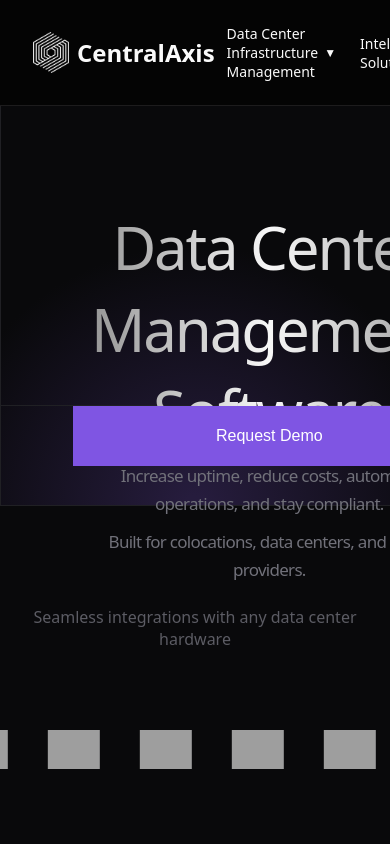
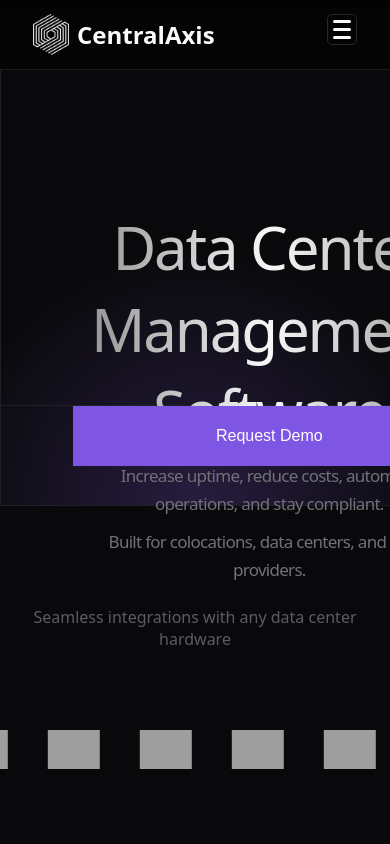
Before and after one commit to deepanshu-sharma425/credex-assignment2, a React (Vite) app: page / in a window 390 px wide. Shown: the top 844 px of the page. Built offline with nearby package versions, Linux system fonts and the light colour scheme; grey boxes are pictures that could not be loaded.

Commit message:
initialsise the hamburger

```diff
--- a/src/components/navbar/navbar.css
+++ b/src/components/navbar/navbar.css
@@ -12,7 +12,6 @@
   right: 0;
   z-index: 9999;
   border-bottom: 1px solid #1d1c1d
-
 }
 
 .text-with-arrow {
@@ -68,12 +67,22 @@
   color: rgb(140, 140, 151);
 }
 
+.menu-title {
+  display: flex;
+  align-items: center;
+  width: 100%;
+}
+
 .infomoreoptions .arrow {
   margin-left: 6px;
   font-size: 12px;
   line-height: 1;
+  transition: transform 0.3s ease;
 }
 
+.infomoreoptions.active .arrow {
+  transform: rotate(180deg);
+}
 
 .dropdown-menu {
   display: none;
@@ -97,7 +106,6 @@
   box-sizing: border-box;
 }
 
-
 .infomoreoptions:nth-last-child(1) .dropdown-menu,
 .infomoreoptions:nth-last-child(2) .dropdown-menu {
   left: auto;
@@ -120,9 +128,13 @@
   cursor: pointer;
 }
 
-.infomoreoptions:hover .dropdown-menu {
-  display: block;
+/* Show dropdown on hover for desktop */
+@media screen and (min-width: 1021px) {
+  .infomoreoptions:hover .dropdown-menu {
+    display: block;
+  }
 }
+
 .infomoreoptions:nth-last-child(1) .dropdown-menu,
 .infomoreoptions:nth-last-child(2) .dropdown-menu {
   left: auto;
@@ -130,3 +142,138 @@
   transform: none;
   margin-right: 0;
 }
+
+/* Hamburger menu styles */
+.hamburger-icon {
+  display: none;
+  flex-direction: column;
+  justify-content: space-between;
+  width: 30px;
+  height: 31px;
+  cursor: pointer;
+  z-index: 1001;
+  border: 1px solid #27272a;
+  border-radius: 5px;
+  padding: 5px;
+}
+
+.hamburger-icon span {
+  display: block;
+  height: 3px;
+  width: 100%;
+  background-color: #fafafa;
+  border-radius: 3px;
+  transition: all 0.3s ease;
+}
+
+/* Hamburger animation */
+.hamburger-icon.active span:nth-child(1) {
+  transform: translateY(9px) rotate(45deg);
+}
+
+.hamburger-icon.active span:nth-child(2) {
+  opacity: 0;
+}
+
+.hamburger-icon.active span:nth-child(3) {
+  transform: translateY(-9px) rotate(-45deg);
+}
+
+/* Media queries for responsive design - changed to 1020px as requested */
+@media screen and (max-width: 1020px) {
+  .hamburgerlater {
+    position: fixed;
+    top: -100vh;
+    left: 0;
+    right: 0;
+    width: 100%;
+    height: 100vh;
+    background-color: #040404;
+    flex-direction: column;
+    align-items: flex-start;
+    padding-top: 70px;
+    transition: top 0.3s ease;
+    box-shadow: 0 2px 5px rgba(0, 0, 0, 0.2);
+    overflow-y: auto;
+  }
+
+  .hamburgerlater.active {
+    top: 0;
+  }
+
+  .hamburger-icon {
+    display: flex;
+  }
+
+  .infomoreoptions {
+    width: 100%;
+    padding: 15px 20px;
+    border-bottom: 1px solid #1d1c1d;
+    display: flex;
+    flex-direction: column;
+    align-items: flex-start;
+  }
+
+  .menu-title {
+    display: flex;
+    align-items: center;
+    justify-content: space-between;
+    width: 100%;
+  }
+
+  .dropdown-menu {
+    position: static;
+    display: none;
+    width: 100%;
+    max-width: 100%;
+    border: none;
+    border-radius: 0;
+    margin-top: 10px;
+    padding: 0;
+    left: 0;
+    right: 0;
+    transform: none;
+    background-color: #111;
+    box-shadow: inset 0 1px 3px rgba(0, 0, 0, 0.2);
+  }
+
+  /* Don't show dropdown on hover in mobile view */
+  .infomoreoptions:hover .dropdown-menu {
+    display: none;
+  }
+
+  /* Show dropdown when active class is applied */
+  .infomoreoptions.active .dropdown-menu {
+    display: block;
+    animation: fadeIn 0.3s ease;
+  }
+
+  @keyframes fadeIn {
+    from { opacity: 0; transform: translateY(-10px); }
+    to { opacity: 1; transform: translateY(0); }
+  }
+
+  /* Improved styling for dropdown items */
+  .dropdown-menu li {
+    padding: 12px 20px;
+    border-bottom: 1px solid #1d1c1d;
+    margin: 0;
+    transition: background-color 0.2s ease;
+  }
+
+  .dropdown-menu li:hover {
+    background-color: #1a1a1a;
+  }
+
+  .dropdown-menu li:last-child {
+    border-bottom: none;
+  }
+
+  /* Reset special positioning for last items in mobile view */
+  .infomoreoptions:nth-last-child(1) .dropdown-menu,
+  .infomoreoptions:nth-last-child(2) .dropdown-menu {
+    right: auto;
+    left: 0;
+    position: static;
+  }
+}
--- a/src/components/navbar/navbar.jsx
+++ b/src/components/navbar/navbar.jsx
@@ -1,24 +1,36 @@
-import React from 'react'
+import React, { useState, useEffect } from 'react'
 import './navbar.css'
 import logo from '../../assets/logo.png'
-import { ChevronDoubleDownIcon } from '@heroicons/react/16/solid';
+
+function Navbar() {
+    const [isMenuOpen, setIsMenuOpen] = useState(false);
+    const [activeDropdown, setActiveDropdown] = useState(null);
 
 
-function Navbar() {
-    function ArrowText() {
-        return (
-            <div className="text-with-arrow">
+    const toggleMenu = () => {
+        setIsMenuOpen(!isMenuOpen);
+    };
 
-                <svg
-                    className="chevron-down"
-                    xmlns="http://www.w3.org/2000/svg"
-                    viewBox="0 0 24 24"
-                >
-                    <path d="M7 10l5 5 5-5z" />
-                </svg>
-            </div>
-        );
+
+    const toggleDropdown = (index) => {
+        setActiveDropdown(activeDropdown === index ? null : index);
+    };
+
+
+    useEffect(() => {
+        const handleClickOutside = (event) => {
+            if (isMenuOpen && !event.target.closest('.hamburgerlater') &&
+                !event.target.closest('.hamburger-icon')) {
+                setIsMenuOpen(false);
             }
+        };
+
+        document.addEventListener('mousedown', handleClickOutside);
+        return () => {
+            document.removeEventListener('mousedown', handleClickOutside);
+        };
+    }, [isMenuOpen]);
+
     return (
         <div>
             <div className="navbarmain">
@@ -26,10 +38,23 @@ function Navbar() {
                     <img src={logo} alt="" />
                     <p>CentralAxis</p>
                 </div>
-                <div className="hamburgerlater">
-                    <div className="infomoreoptions">
+
+
+                <div className={`hamburger-icon ${isMenuOpen ? 'active' : ''}`} onClick={toggleMenu}>
+                    <span></span>
+                    <span></span>
+                    <span></span>
+                </div>
+
+                <div className={`hamburgerlater ${isMenuOpen ? 'active' : ''}`}>
+                    <div
+                        className={`infomoreoptions ${activeDropdown === 0 ? 'active' : ''}`}
+                        onClick={() => toggleDropdown(0)}
+                    >
+                        <div className="menu-title">
                             Data Center Infrastructure Management
                             <span className="arrow">▼</span>
+                        </div>
                         <ul className="dropdown-menu">
                             <li>Monitoring Devices</li>
                             <li>Assets Tracking</li>
@@ -42,23 +67,34 @@ function Navbar() {
                             <li>Customer Portal</li>
                             <li>Custom Insights</li>
                             <li>Custom Data Center Solutions</li>
-
                         </ul>
                     </div>
 
-                    <div className="infomoreoptions">Intelligence Solutions
+                    <div
+                        className={`infomoreoptions ${activeDropdown === 1 ? 'active' : ''}`}
+                        onClick={() => toggleDropdown(1)}
+                    >
+                        <div className="menu-title">
+                            Intelligence Solutions
                             <span className="arrow">▼</span>
+                        </div>
                         <ul className="dropdown-menu">
                             <li>Digital Twins</li>
                             <li>Smart Power Mapping</li>
                             <li>Predictive Failure and Alerting</li>
                             <li>Smart Control Systems</li>
                             <li>Automated Discovery</li>
-
                         </ul>
                     </div>
-                    <div className="infomoreoptions">Data Center Compliance
+
+                    <div
+                        className={`infomoreoptions ${activeDropdown === 2 ? 'active' : ''}`}
+                        onClick={() => toggleDropdown(2)}
+                    >
+                        <div className="menu-title">
+                            Data Center Compliance
                             <span className="arrow">▼</span>
+                        </div>
                         <ul className="dropdown-menu">
                             <li>DCOI Compliance</li>
                             <li>(EU) 2023/1791</li>
@@ -69,24 +105,25 @@ function Navbar() {
                             <li>European Commission Joint Research Centre(JRC)</li>
                         </ul>
                     </div>
-                    <div className="infomoreoptions">Sustainability Blog
+
+                    <div
+                        className={`infomoreoptions ${activeDropdown === 3 ? 'active' : ''}`}
+                        onClick={() => toggleDropdown(3)}
+                    >
+                        <div className="menu-title">
+                            Sustainability Blog
                             <span className="arrow">▼</span>
+                        </div>
                         <ul className="dropdown-menu">
                             <li>Energy Efficiency</li>
                             <li>Stranded Energy Map</li>
                             <li>Enviromental Product Declaration</li>
                             <li>Renevable Integration</li>
                             <li>Power Resource Management</li>
-
                         </ul>
                     </div>
-
                 </div>
             </div>
-
-
-
-
         </div>
     )
 }
```
Lines whose indentation alone changed are shown as unchanged.
